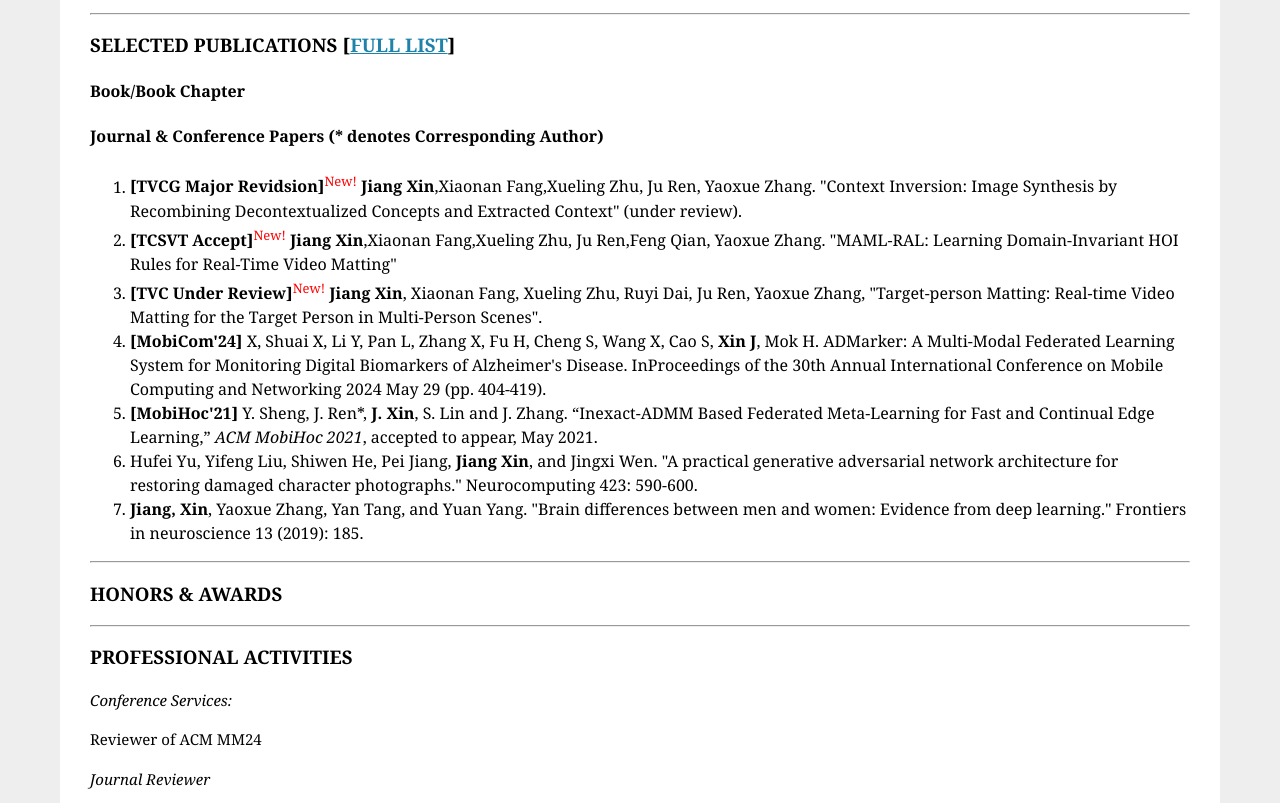
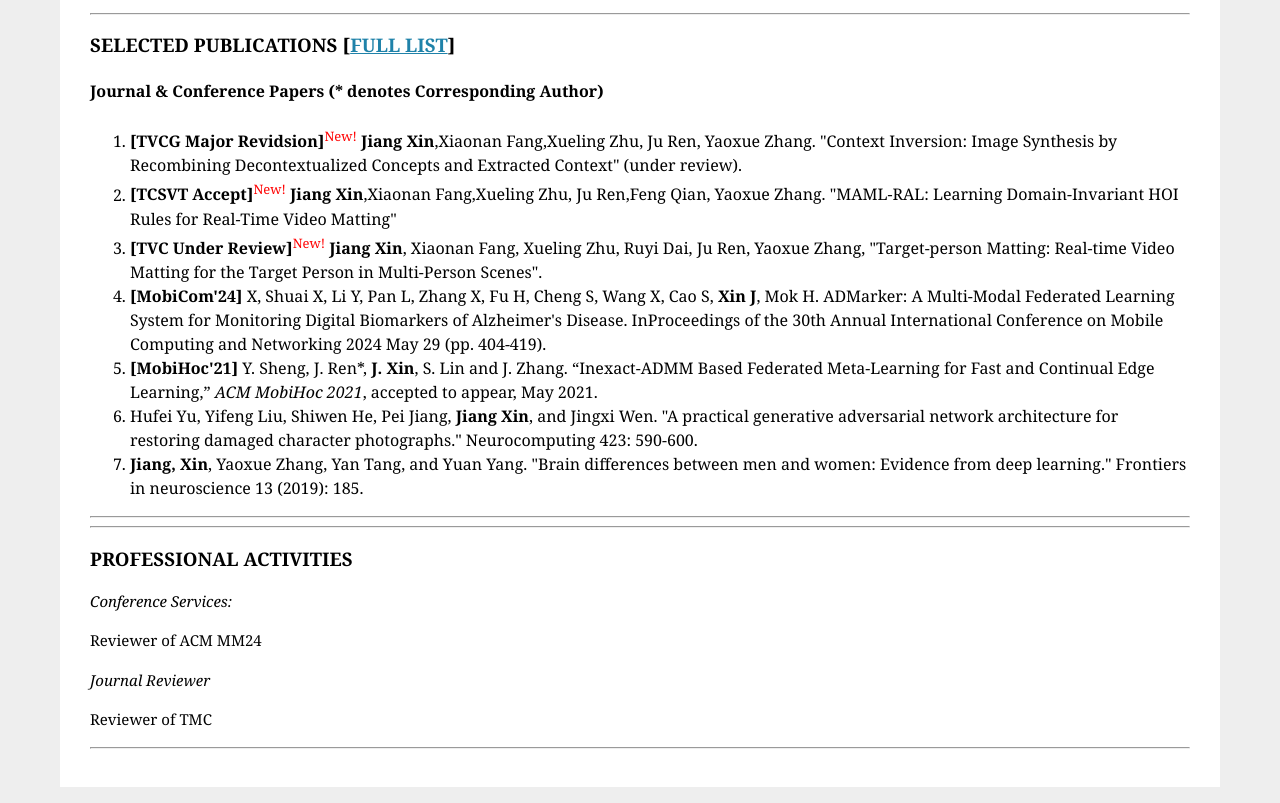
Before and after one commit to XinJiang1994/xinjiang1994.github.io, a plain HTML site: page index.html in a window 1280 px wide. Shown: the part 658-1461 px from the top of the page. Drawn offline with Linux system fonts and the light colour scheme.

Commit message:
Add files via upload

```diff
--- a/index.html
+++ b/index.html
@@ -50,9 +50,9 @@
 	<hr>
 
 	<h3>SELECTED PUBLICATIONS [<a href="https://scholar.google.com/citations?user=1oTZZq0AAAAJ&hl=en" target="_blank">FULL LIST</a>]</h3>
-	<h4>Book/Book Chapter</h4>
+	<!-- <h4>Book/Book Chapter</h4>
 	<ol>
-	</ol>
+	</ol> -->
 	<h4>Journal & Conference Papers (* denotes Corresponding Author) </h4>
 	<ol>
 
@@ -72,10 +72,11 @@
 
 	</ol>
 	<hr>
-	<h3>HONORS &amp; AWARDS</h3>
+
+	<!-- <h3>HONORS &amp; AWARDS</h3>
 	<ul>
 
-	</ul>
+	</ul> -->
 
 	<hr>
 	<h3>PROFESSIONAL ACTIVITIES</h3>
```
